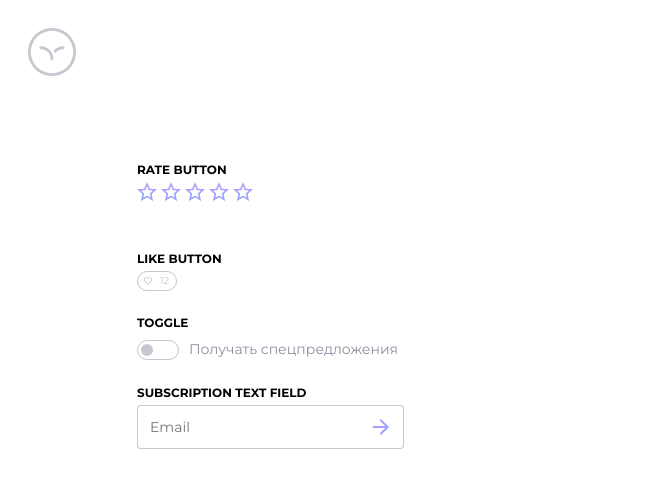
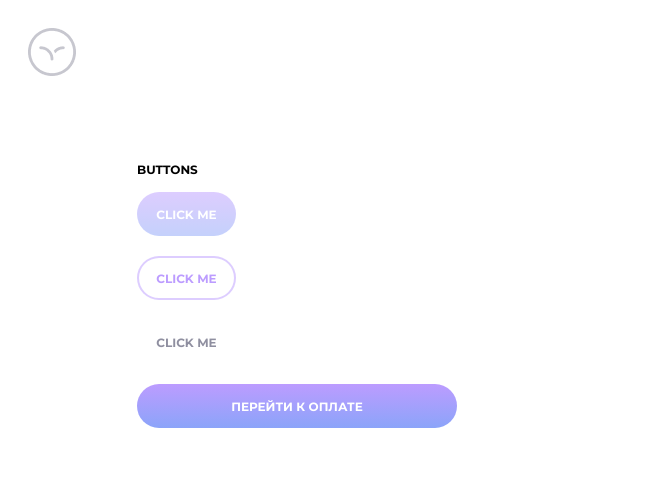
Before and after one commit to Supnovik/MetaLamp_Task_2, a React (Create React App) app: page / in a window 1280 px wide. Shown: the top 479 px of the page, without its empty margins (0-647 px from the left). Built offline with nearby package versions, Linux system fonts and the light colour scheme.

Commit message:
Buttons complete

```diff
--- a/src/App.js
+++ b/src/App.js
@@ -10,12 +10,14 @@ import Subscription from "./Components/Subscription/Subscription";
 import Toggle from "./Components/Toggle/Toggle";
 import LikeButton from "./Components/LikeButton/LikeButton";
 import RateButton from "./Components/RateButton/RateButton";
+import Buttons from "./Components/Buttons/Buttons";
 
 function App() {
   return (
     <div className="App">
       <img src={logo} alt="" className="logo" />
       <div className="Page">
+        <Buttons Type="full" />
         <RateButton />
         <LikeButton likeCount={12} />
         <Toggle />
--- /dev/null
+++ b/src/Components/Buttons/Buttons.js
@@ -0,0 +1,20 @@
+import React, { useState } from "react";
+import "./Buttons.scss";
+
+function Buttons({ Type }) {
+  return (
+    <div className="Buttons">
+      <div>
+        <div>Buttons</div>
+      </div>
+      <form action="none">
+        <button className="full">click me</button>
+        <button className="border">click me</button>
+        <button className="none">click me</button>
+        <button className="go-to-pay">Перейти к оплате</button>
+      </form>
+    </div>
+  );
+}
+
+export default Buttons;
--- /dev/null
+++ b/src/Components/Buttons/Buttons.scss
@@ -0,0 +1,79 @@
+.Buttons {
+  width: 320px;
+  margin: 20px 0 20px 0;
+
+  > div {
+    display: flex;
+    justify-content: space-between;
+    margin-bottom: 5px;
+    div:nth-child(1) {
+      font-size: 12px;
+      line-height: 15px;
+      font-weight: 700;
+      text-transform: uppercase;
+    }
+  }
+  form {
+    display: flex;
+    flex-direction: column;
+  }
+}
+
+.full,
+.border,
+.none,
+.go-to-pay {
+  border-radius: 22px;
+
+  width: 99px;
+  border: none;
+  cursor: pointer;
+  font-weight: bold;
+  font-size: 12px;
+  line-height: 15px;
+  text-transform: uppercase;
+  padding: 0;
+  height: 44px;
+  margin: 10px 0 10px 0;
+  &:hover {
+    opacity: 1;
+  }
+}
+
+.full {
+  color: #ffffff;
+  background: linear-gradient(180deg, #bc9cff 0%, #8ba4f9 100%);
+  opacity: 0.5;
+}
+.border {
+  background: white;
+  border: 2px solid;
+
+  color: #bc9cff;
+  border-color: rgba(187, 155, 255, 0.5);
+  &:hover {
+    border-color: rgba(187, 155, 255, 1);
+  }
+}
+.none {
+  color: rgba(31, 32, 65, 0.5);
+  background: white;
+
+  &:hover {
+    color: #bc9cff;
+  }
+}
+
+.go-to-pay {
+  width: 320px;
+  color: #ffffff;
+  background: linear-gradient(180deg, #bc9cff 0%, #8ba4f9 100%);
+  &::after {
+    content: "";
+    position: absolute;
+    width: 18px;
+    height: 18px;
+    right: 22px;
+    background-image: url("../../img/arrow_forward_white.svg");
+  }
+}
--- a/src/Components/RateButton/RateButton.js
+++ b/src/Components/RateButton/RateButton.js
@@ -6,7 +6,6 @@ function RateButton() {
   var lastclicked = useRef(-1);
   function activate(n) {
     let newArr = ["", "", "", "", ""];
-
     if (lastclicked.current !== n) {
       newArr = activated.map((item, i) => {
         if (i + 1 <= n) {
```
Also changed, not shown: src/img/arrow_forward_white.svg (added).
